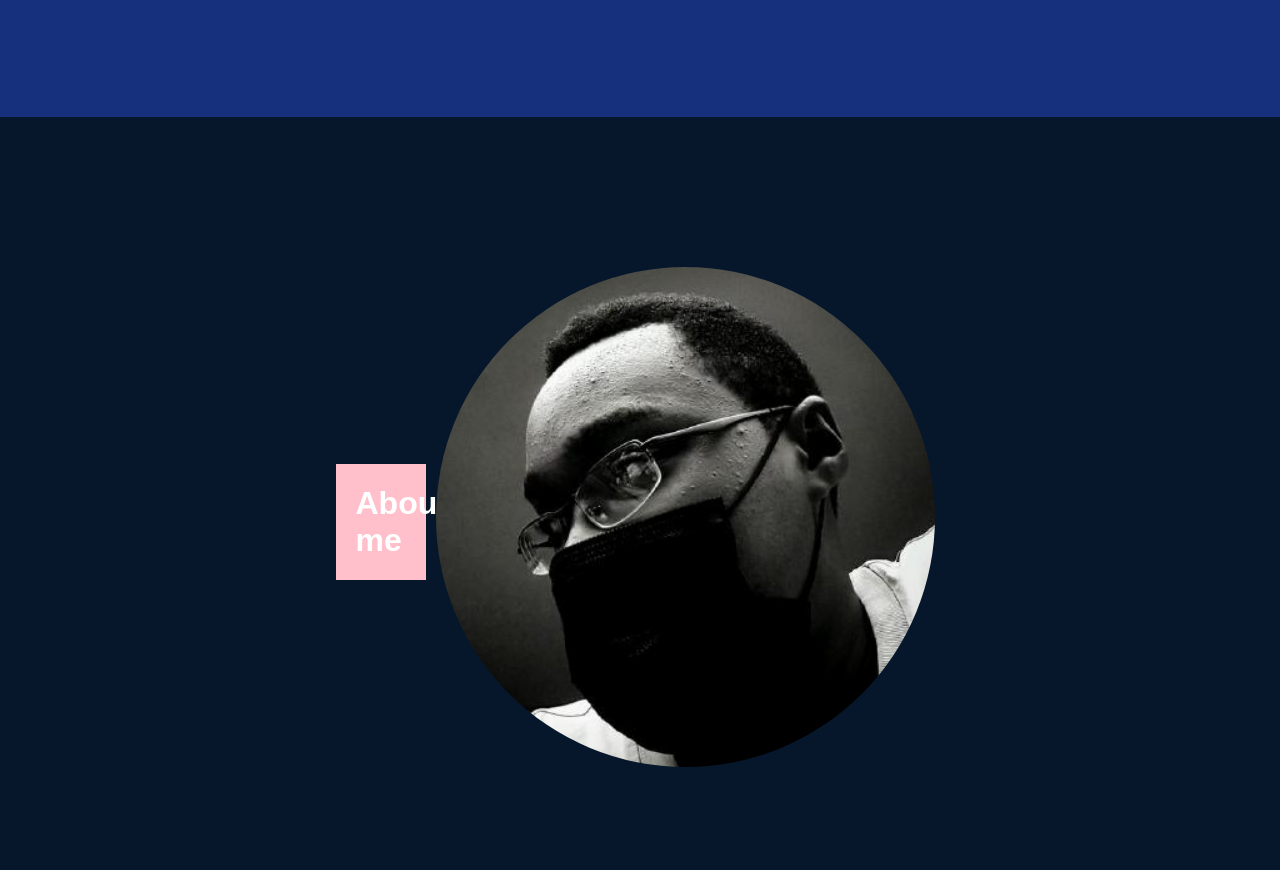
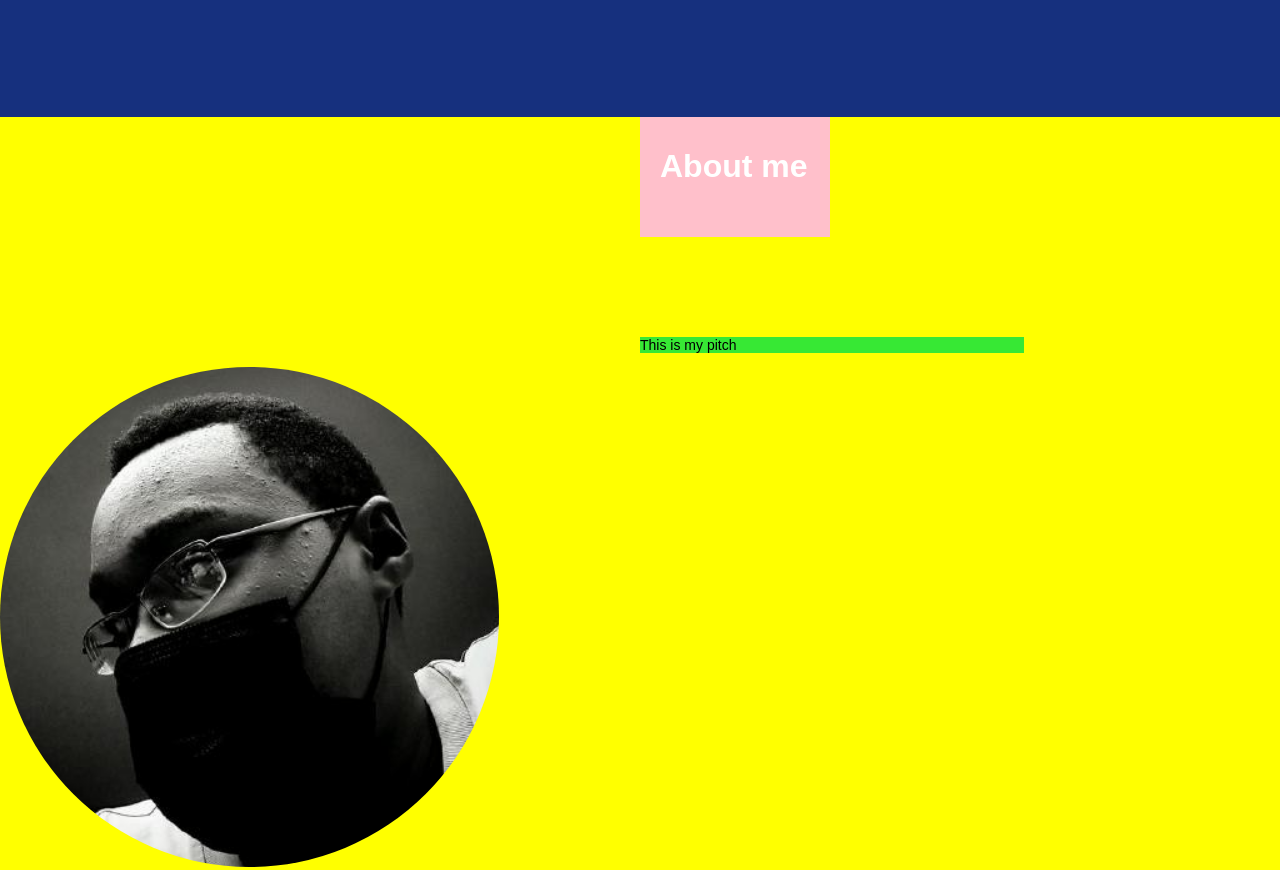
Before and after one commit to Webamz/my-brand, a plain HTML site: page index.html in a window 1280 px wide. Shown: the part 763-1633 px from the top of the page. Drawn offline with nearby package versions, Linux system fonts and the light colour scheme.

Commit message:
arranging elements

```diff
--- a/index.html
+++ b/index.html
@@ -43,6 +43,9 @@
     <div class="container about" id="about">
       <div class="me">
         <h1 style="color: white">About me</h1>
+      </div>
+      <div class="pitch">
+        <p>This is my pitch</p>
       </div>
       <img id="profile-picture" src="./img/prof.jpg" alt="Profile Picture" />
     </div>
--- a/styles/styles.css
+++ b/styles/styles.css
@@ -60,9 +60,7 @@ li a:hover {
     min-height: 100vh;
 }
 
-.about {
-    background-color: #06172B;
-}
+
 
 .home #profile-picture {
     width: 499px;
@@ -153,25 +151,51 @@ li a:hover {
     background-color: #2D9F2B;
   }
 
-  .about #profile-picture {
-    width: 499px;
-    height: 500px;
-    border-radius: 50%;
-    margin: 10px;
-    object-fit: cover;
+
+
+
+/*About me section*/
+
+
+.about {
+  background-color: yellow;
+  display: block;
+}
+
+.about-header {
+  margin-left: 50%;
+  width: 150px;
+  background-color: crimson;
+  padding: 10px 20px;
+}
+.pitch {
+  margin-left: 50%;
+  margin-top: 100px;
+  background-color: #37e834;
+  width: 30%;
+  font-size: 14px;
 }
 
 .me {
     /* flex: 1; */
-    margin-top: 10px;
-    padding: 0 20px;
-    width: 50px;
+    height: 100px;
+    margin-left: 50%;
+    padding: 10px 20px;
+    width: 150px;
     background-color: pink;
 }
 
 .about h1 {
     align-items: center;
 }
+.about #profile-picture {
+  width: 499px;
+  height: 500px;
+  border-radius: 50%;
+  margin-right: 0px;
+  object-fit: cover;
+}
+
 
 
 
```
